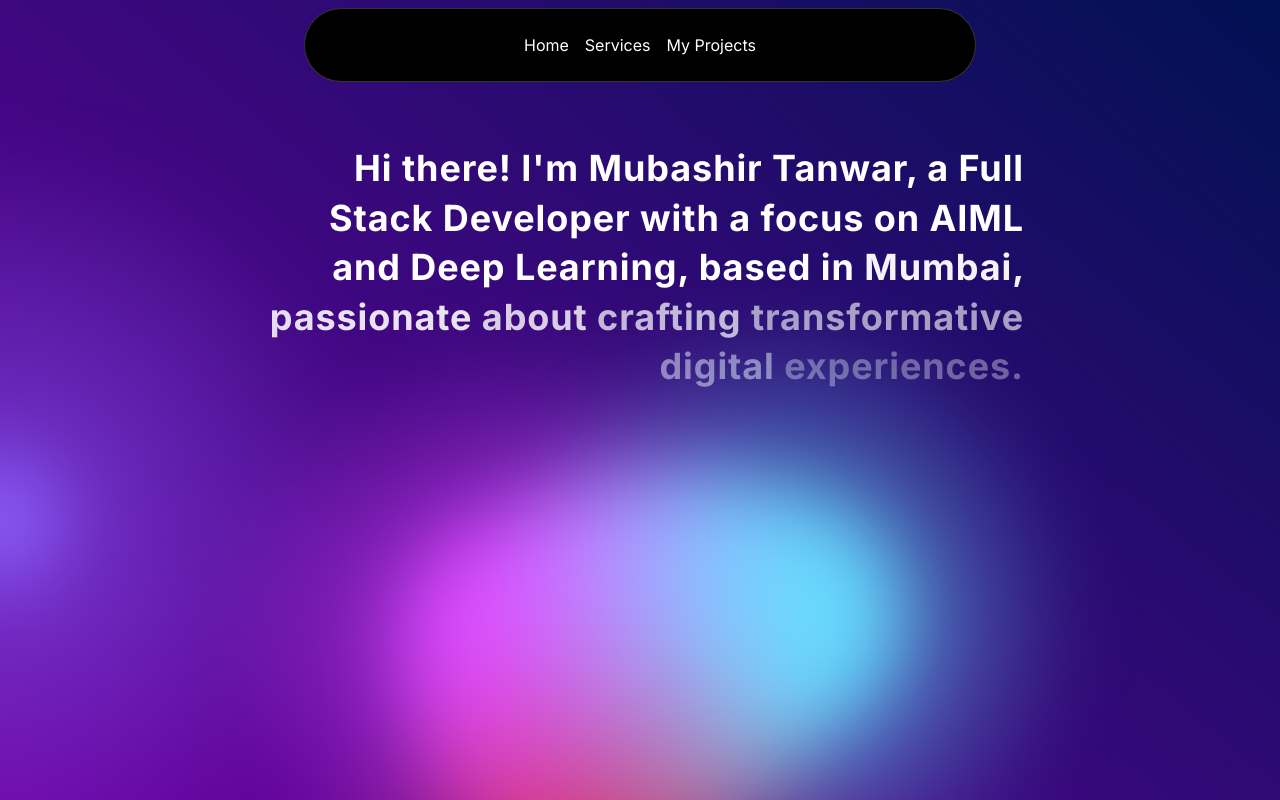
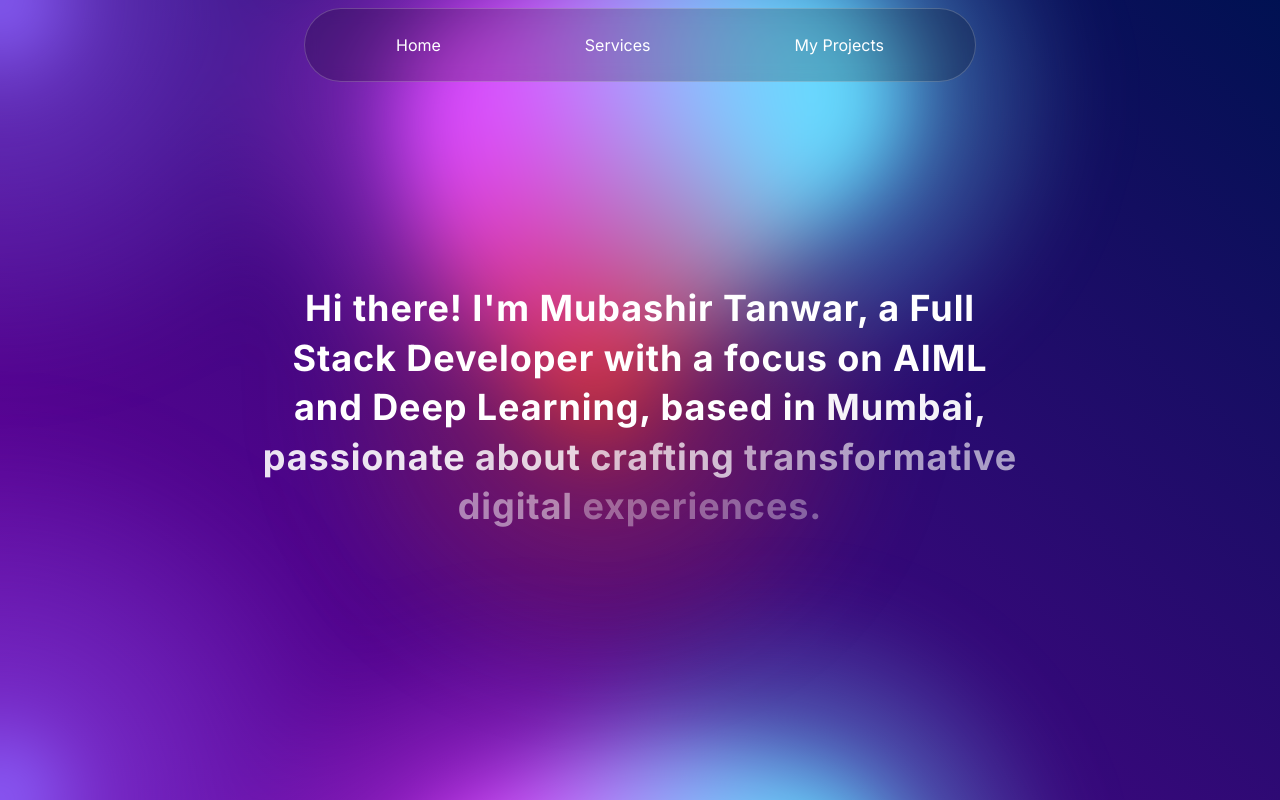
Before and after one commit to MubashirTanwar/portfolio, a Next.js app: page / in a window 1280 px wide. Built offline with nearby package versions, Linux system fonts and the light colour scheme.

Commit message:
fix hero and navbar

```diff
--- a/src/app/layout.tsx
+++ b/src/app/layout.tsx
@@ -18,10 +18,11 @@ export default function RootLayout({
   return (
     <html lang="en" className="dark">
       <body className={inter.className}>
+        <BackgroundGradientAnimation>
         <div className="relative w-full flex items-center justify-center">
         <NavbarDemo/>
         </div>
-        <BackgroundGradientAnimation>
+
         {children}
         </BackgroundGradientAnimation>
 
--- a/src/app/page.tsx
+++ b/src/app/page.tsx
@@ -1,9 +1,15 @@
 import React from "react";
 import TextGenerateEffectDemo from "@/components/Text";
-
+import { BackgroundGradientAnimation } from "@/components/ui/background-gradient-animation";
 export default function GridBackgroundDemo() {
   return (
-      // {/* Radial gradient for the container to give a faded look */}
-      <TextGenerateEffectDemo/>
+    // {/* Radial gradient for the container to give a faded look */}
+
+    <BackgroundGradientAnimation>
+      <div className="absolute z-50 inset-0 flex items-center justify-center pointer-events-none ">
+      <TextGenerateEffectDemo />
+      </div>
+
+    </BackgroundGradientAnimation>
   );
 }
--- a/src/components/Navbar.tsx
+++ b/src/components/Navbar.tsx
@@ -3,8 +3,7 @@ import React, { useState } from "react";
 import {
   HoveredLink,
   Menu,
-  MenuItem,
-  ProductItem,
+  MenuItem
 } from "@/components/ui/navbar-menu";
 import { cn } from "@/utils/cn";
 import Link from "next/link";
@@ -20,7 +19,7 @@ function Navbar({ className }: { className?: string }) {
   const [active, setActive] = useState<string | null>(null);
   return (
     <div
-      className={cn("fixed top-10 inset-x-0 max-w-2xl mx-auto z-50 ", className)}
+      className={cn("fixed top-10 inset-x-0  max-w-2xl mx-auto z-50 ", className)}
     >
       <Menu setActive={setActive}>
         <Link href={"/"}>
--- a/src/components/ui/navbar-menu.tsx
+++ b/src/components/ui/navbar-menu.tsx
@@ -43,7 +43,7 @@ export const MenuItem = ({
               <motion.div
                 transition={transition}
                 layoutId="active" // layoutId ensures smooth animation
-                className="bg-white dark:bg-black backdrop-blur-sm rounded-2xl overflow-hidden border border-black/[0.2] dark:border-white/[0.2] shadow-xl"
+                className="bg-white dark:bg-black/20 backdrop-blur-sm rounded-2xl overflow-hidden border border-black/[0.2] dark:border-white/[0.2] shadow-xl"
               >
                 <motion.div
                   layout // layout ensures smooth animation
@@ -70,42 +70,10 @@ export const Menu = ({
   return (
     <nav
       onMouseLeave={() => setActive(null)} // resets the state
-      className="relative rounded-full boder border-transparent dark:bg-black dark:border-white/[0.2] bg-white shadow-input flex justify-center space-x-4 px-8 py-6 border border-neutral-200"
+      className="relative rounded-full boder border-transparent dark:bg-black/20 backdrop-blur dark:border-white/[0.2] bg-white shadow-input gap-32 flex justify-center space-x-4 px-8 py-6 border border-neutral-200"
     >
       {children}
     </nav>
-  );
-};
-
-export const ProductItem = ({
-  title,
-  description,
-  href,
-  src,
-}: {
-  title: string;
-  description: string;
-  href: string;
-  src: string;
-}) => {
-  return (
-    <Link href={href} className="flex space-x-2">
-      <Image
-        src={src}
-        width={140}
-        height={70}
-        alt={title}
-        className="flex-shrink-0 rounded-md shadow-2xl"
-      />
-      <div>
-        <h4 className="text-xl font-bold mb-1 text-black dark:text-white">
-          {title}
-        </h4>
-        <p className="text-neutral-700 text-sm max-w-[10rem] dark:text-neutral-300">
-          {description}
-        </p>
-      </div>
-    </Link>
   );
 };
 
--- a/src/components/ui/text-generate-effect.tsx
+++ b/src/components/ui/text-generate-effect.tsx
@@ -45,7 +45,7 @@ export const TextGenerateEffect = ({
   return (
     <div className={cn("font-bold", className)}>
       <div className="mt-4">
-        <div className=" dark:text-white text-black text-4xl leading-snug tracking-wide px-32 mx-32 py-32 text-right">
+        <div className=" dark:text-white text-black text-4xl leading-snug tracking-wide px-32 mx-32 py-32 text-center flex items-center justify-center">
           {renderWords()}
         </div>
       </div>
```
